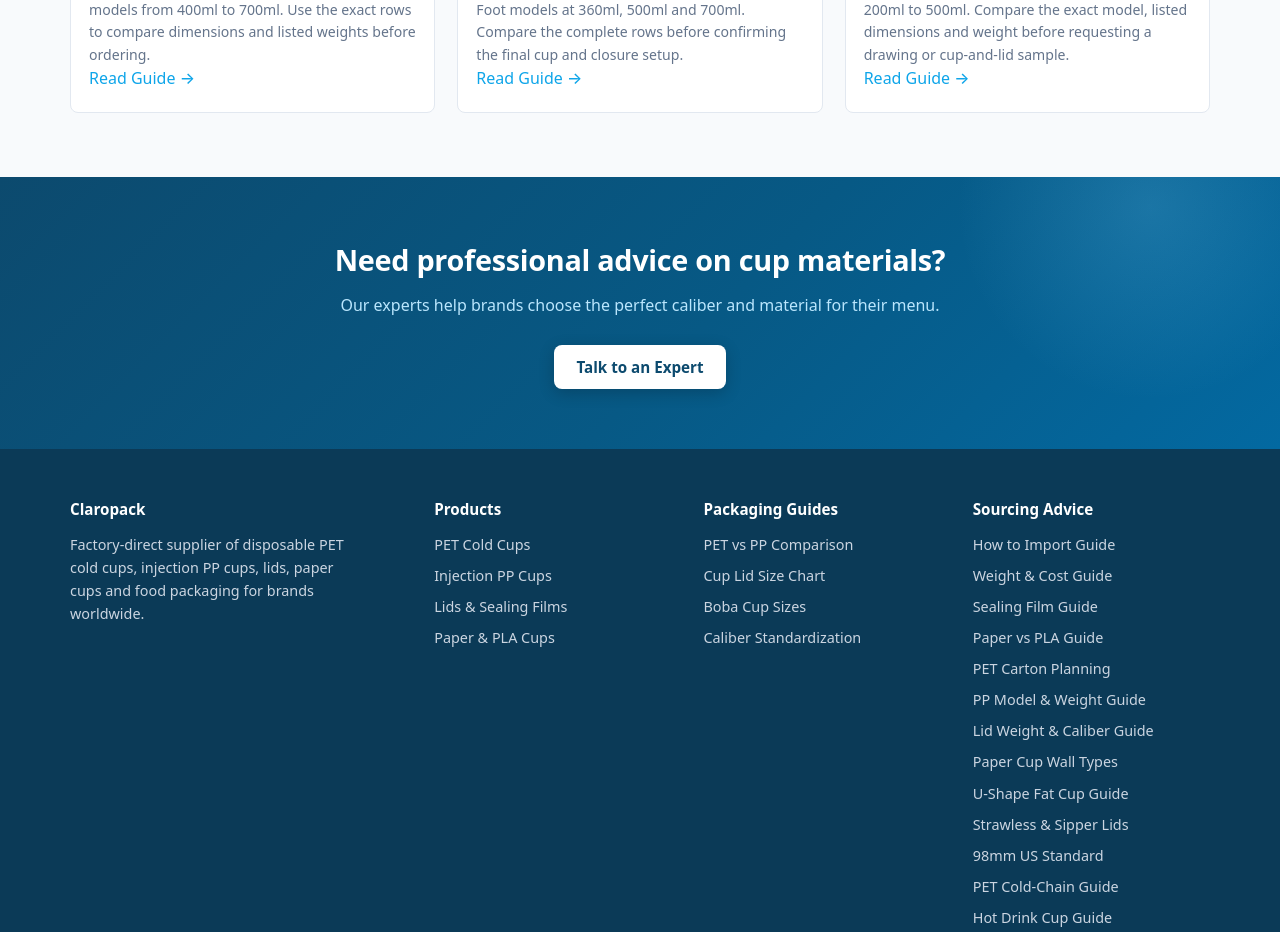
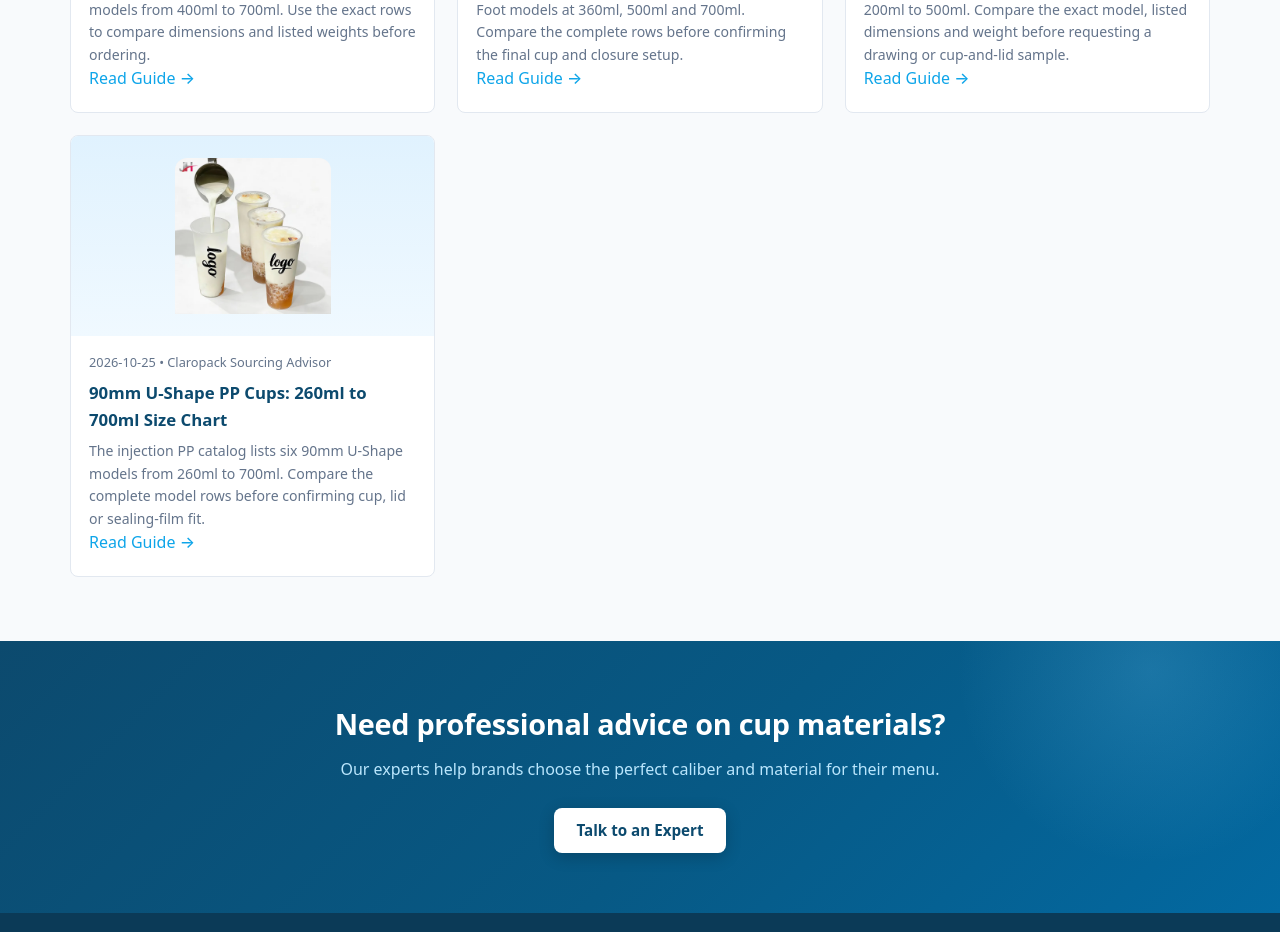
Before and after one commit to parkourV/claropack-official, a React (Vite) app: page /blog in a window 1280 px wide. Shown: the part 9760-10692 px from the top of the page. Built offline with nearby package versions, Linux system fonts and the light colour scheme.

Commit message:
seo: daily post publish and technical audit

```diff
--- a/scripts/doctor.mjs
+++ b/scripts/doctor.mjs
@@ -138,7 +138,8 @@ async function run() {
         'https://claropack.com/blog/90mm-straight-pp-cup-size-chart',
         'https://claropack.com/blog/90mm-high-foot-pp-cup-size-chart',
         'https://claropack.com/blog/90mm-wide-foot-pp-cup-size-chart',
-        'https://claropack.com/blog/92mm-pet-cup-size-chart-200ml-500ml'
+        'https://claropack.com/blog/92mm-pet-cup-size-chart-200ml-500ml',
+        'https://claropack.com/blog/90mm-u-shape-pp-cup-size-chart'
     ];
     for (const url of requiredSitemapUrls) {
         if (!sitemap.includes(`<loc>${url}/</loc>`)) {
@@ -215,7 +216,8 @@ async function run() {
         { path: 'blog/90mm-straight-pp-cup-size-chart/index.html', route: '/blog/90mm-straight-pp-cup-size-chart' },
         { path: 'blog/90mm-high-foot-pp-cup-size-chart/index.html', route: '/blog/90mm-high-foot-pp-cup-size-chart' },
         { path: 'blog/90mm-wide-foot-pp-cup-size-chart/index.html', route: '/blog/90mm-wide-foot-pp-cup-size-chart' },
-        { path: 'blog/92mm-pet-cup-size-chart-200ml-500ml/index.html', route: '/blog/92mm-pet-cup-size-chart-200ml-500ml' }
+        { path: 'blog/92mm-pet-cup-size-chart-200ml-500ml/index.html', route: '/blog/92mm-pet-cup-size-chart-200ml-500ml' },
+        { path: 'blog/90mm-u-shape-pp-cup-size-chart/index.html', route: '/blog/90mm-u-shape-pp-cup-size-chart' }
     ];
 
     let allPassed = true;
--- a/scripts/prerender.mjs
+++ b/scripts/prerender.mjs
@@ -77,6 +77,7 @@ const routes = [
   "/blog/90mm-high-foot-pp-cup-size-chart",
   "/blog/90mm-wide-foot-pp-cup-size-chart",
   "/blog/92mm-pet-cup-size-chart-200ml-500ml",
+  "/blog/90mm-u-shape-pp-cup-size-chart",
   "/about",
   "/contact"
 ];
--- a/src/data/posts.jsx
+++ b/src/data/posts.jsx
@@ -2973,5 +2973,58 @@ export const posts = {
       { q: 'Do all seven models have the same carton quantity?', a: 'Each of the seven supplied rows lists 1,000 pcs per carton. MOQ and final packing configuration are 待工厂确认.' },
       { q: 'Can a lid be selected from the 92mm label alone?', a: 'No. Rim profile and lid or sealing-film fit are 待工厂确认 for the exact cup model; test a physical cup-and-closure sample.' }
     ]
+  },
+  '90mm-u-shape-pp-cup-size-chart': {
+    title: '90mm U-Shape PP Cups: 260ml to 700ml Size Chart',
+    description: 'Compare six listed 90mm U-Shape PP cup models by capacity, catalog dimensions, weight and carton quantity before requesting a matched sample.',
+    date: '2026-10-25',
+    author: 'Claropack Sourcing Advisor',
+    img: '/assets/images/prod-pp-hard.webp',
+    excerpt: 'The injection PP catalog lists six 90mm U-Shape models from 260ml to 700ml. Compare the complete model rows before confirming cup, lid or sealing-film fit.',
+    quickFacts: [
+      { label: 'Catalog format', value: '90mm U-Shape PP' },
+      { label: 'Listed capacities', value: '260 / 360 / 380 / 400 / 500 / 700ml' },
+      { label: 'Listed weights', value: '8.5 / 11 / 13 / 13 / 15 / 22g' },
+      { label: 'Carton quantity', value: '500 pcs per model' }
+    ],
+    content: [
+      {
+        type: 'text',
+        h2: 'Six 90mm U-Shape PP Rows in the Catalog',
+        body: 'The supplied injection PP catalog lists six 90mm U-Shape PP models. They share the nominal 90mm caliber and a listed carton quantity of 500 pieces, while capacities, catalog dimensions and listed weights vary. Use the exact model row for selection; the U-Shape label alone does not establish usable fill level or closure compatibility.'
+      },
+      {
+        type: 'comparison',
+        h2: '90mm U-Shape PP Catalog Specifications',
+        body: 'The table reproduces the six supplied 90mm U-Shape PP rows. Confirm dimension order, tolerances, rim profile, cup geometry and the current production drawing before ordering.',
+        table: {
+          head: ['Catalog model', 'Format', 'Capacity', 'Catalog dimensions', 'Weight', 'Carton'],
+          rows: [
+            ['90-260 U PP', 'U-Shape PP', '260 ml', '90 × 62 × 60 mm', '8.5 g', '500 pcs'],
+            ['90-360 U PP', 'U-Shape PP', '360 ml', '90 × 95 × 63 mm', '11 g', '500 pcs'],
+            ['90-380 U PP', 'U-Shape PP', '380 ml', '90 × 95 × 65 mm', '13 g', '500 pcs'],
+            ['90-400 U PP', 'U-Shape PP', '400 ml', '90 × 100 × 65 mm', '13 g', '500 pcs'],
+            ['90-500 U PP', 'U-Shape PP', '500 ml', '90 × 125 × 65 mm', '15 g', '500 pcs'],
+            ['90-700 U PP', 'U-Shape PP', '700 ml', '90 × 170 × 65 mm', '22 g', '500 pcs']
+          ]
+        }
+      },
+      {
+        type: 'text',
+        h2: 'Compare the 360ml and 380ml Rows Carefully',
+        body: 'The 90-360 U PP row lists 360ml, 90 × 95 × 63mm and 11g. The 90-380 U PP row lists 380ml, 90 × 95 × 65mm and 13g. Their first two listed dimension values are the same, but the final value and weight differ. Treat them as separate catalog models and request separate drawings or samples when both are under consideration.'
+      },
+      {
+        type: 'text',
+        h2: 'What to Confirm Before Ordering',
+        body: 'Include the exact model code, capacity, catalog dimensions, weight and carton quantity in the supplier request. Ask the factory to confirm dimension order and tolerance, rim profile, matched lid or sealing film, usable fill level, temperature rating, food-contact documents, printing, MOQ, price and lead time. These details are 待工厂确认; the listed 500-piece carton quantity is not a verified MOQ.'
+      }
+    ],
+    faqs: [
+      { q: 'Which capacities are listed for the 90mm U-Shape PP series?', a: 'The catalog lists 260ml, 360ml, 380ml, 400ml, 500ml and 700ml models.' },
+      { q: 'Do all six models use the same carton quantity?', a: 'Each supplied 90mm U-Shape row lists 500 pieces per carton. Confirm final packing configuration for the ordered version.' },
+      { q: 'Which 90mm U-Shape model is lightest?', a: 'The 260ml row lists 8.5g. The 700ml row lists 22g. Confirm production tolerance for the selected model.' },
+      { q: 'Does the 90mm caliber guarantee a matching lid?', a: 'No. Nominal caliber and the U-Shape label do not establish rim-profile or closure compatibility. Test the selected cup and lid or sealing setup together.' }
+    ]
   }
 }
--- a/src/pages/BlogPost.jsx
+++ b/src/pages/BlogPost.jsx
@@ -15,6 +15,7 @@ const relatedGuides = {
   '119mm-pp-cup-size-chart-700ml-1000ml': ['109mm-pp-fruit-bucket-torch-cup-size-chart', '108mm-1000ml-injection-pp-cup-guide', '95mm-round-injection-pp-cups-selection-guide'],
   '90mm-wide-foot-pp-cup-size-chart': ['90mm-high-foot-pp-cup-size-chart', '90mm-straight-pp-cup-size-chart', '90mm-flat-bottom-injection-pp-cup-size-chart'],
   '92mm-pet-cup-size-chart-200ml-500ml': ['117mm-pet-cup-sizes-330ml-1000ml'],
+  '90mm-u-shape-pp-cup-size-chart': ['90mm-wide-foot-pp-cup-size-chart', '90mm-high-foot-pp-cup-size-chart'],
 }
 
 export default function BlogPost() {
```
Also changed, not shown: 74 other files (tests, documents, lock files or other folders).
